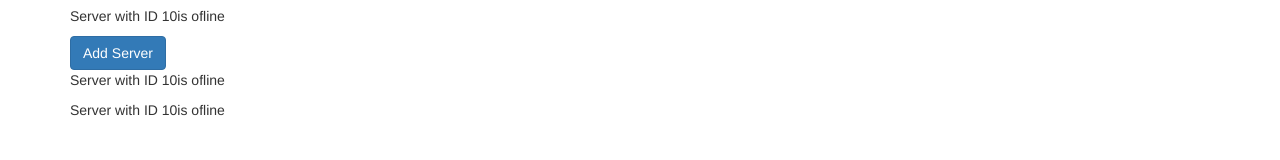
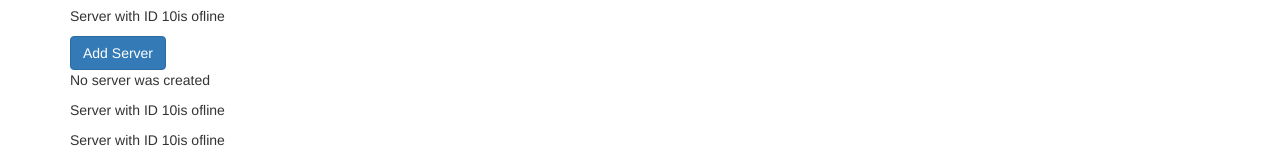
Before and after one commit to saleemjavid36/DataBindingTouchUps, an Angular app: page / in a window 1280 px wide. Shown: the part 349-509 px from the top of the page. Built offline with nearby package versions, Linux system fonts and the light colour scheme.

Commit message:
this is new changes

```diff
--- a/src/app/servers/servers.component.html
+++ b/src/app/servers/servers.component.html
@@ -1,4 +1,7 @@
-<button class="btn btn-primary" [disabled]="!allowNewServer">Add Server</button>
-
+<button class="btn btn-primary" [disabled]="!allowNewServer"
+(click)="onCreateServer()"
+>Add Server</button>
+<!-- <p [innerText]="allowNewServer"></p> -->
+<p>{{serverCreationStatus}}</p>
 <app-server></app-server>
 <app-server></app-server>
--- a/src/app/servers/servers.component.ts
+++ b/src/app/servers/servers.component.ts
@@ -6,13 +6,17 @@
   styleUrls: ['./servers.component.css']
 })
 export class ServersComponent implements OnInit {
-  allowNewServer= false
+  allowNewServer= false;
+  serverCreationStatus='No server was created';
+
  constructor(){
   setTimeout(()=>{
     this.allowNewServer=true
   },2000)
  }
  ngOnInit(){
-
+ }
+ onCreateServer(){
+  this.serverCreationStatus='Server was created';
  }
 }
```
